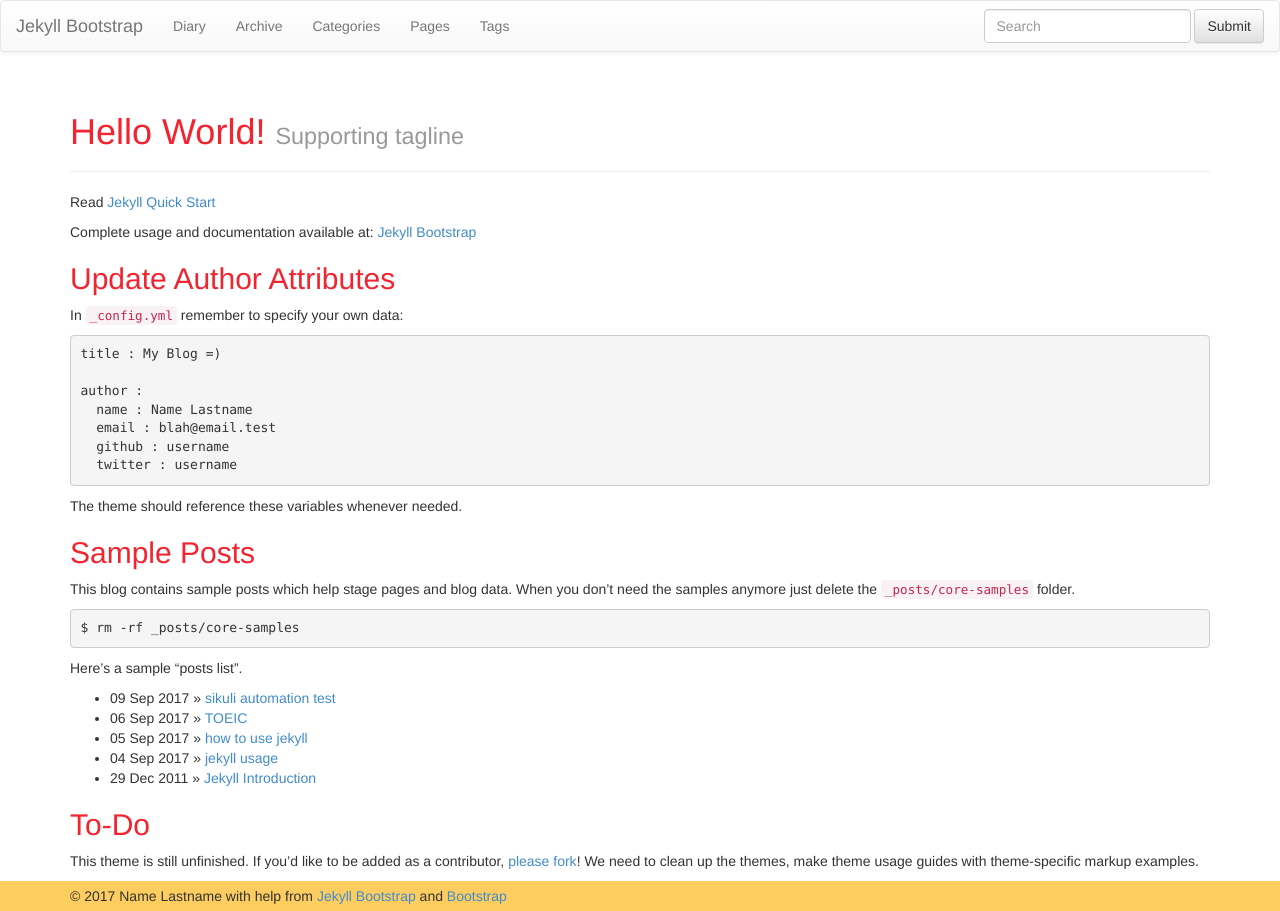
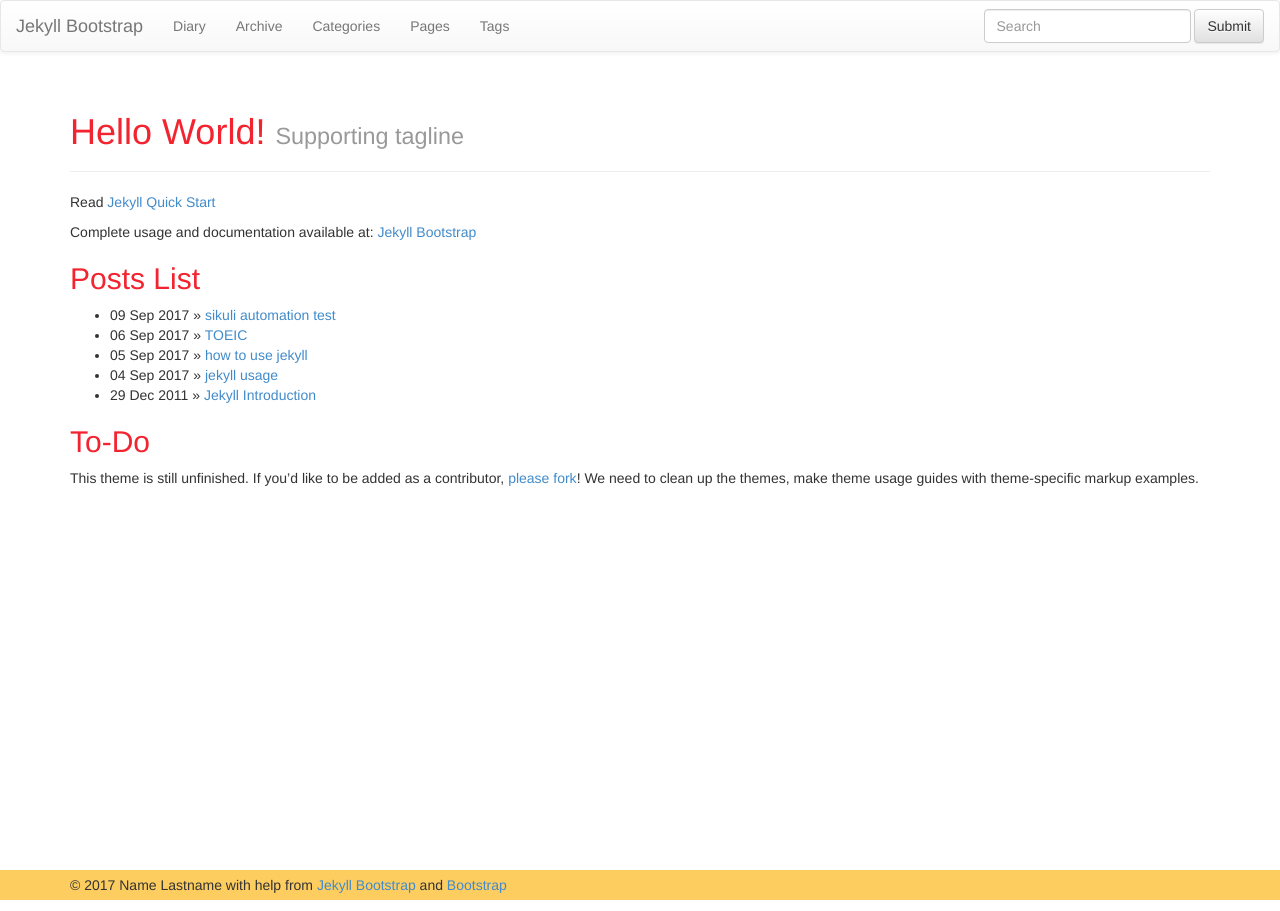
Before and after one commit to notmikeb/notmikeb.github.io, a Jekyll site: the page built from index.md, in a window 1280 px wide. Built offline with Jekyll 4.4.1, drawn with Linux system fonts in a browser that asks for light colours; nearby versions of some CDN libraries.

Commit message:
remove sample descript of index.md

```diff
--- a/index.md
+++ b/index.md
@@ -9,28 +9,7 @@
 
 Complete usage and documentation available at: [Jekyll Bootstrap](http://jekyllbootstrap.com)
 
-## Update Author Attributes
-
-In `_config.yml` remember to specify your own data:
-
-    title : My Blog =)
-
-    author :
-      name : Name Lastname
-      email : blah@email.test
-      github : username
-      twitter : username
-
-The theme should reference these variables whenever needed.
-
-## Sample Posts
-
-This blog contains sample posts which help stage pages and blog data.
-When you don't need the samples anymore just delete the `_posts/core-samples` folder.
-
-    $ rm -rf _posts/core-samples
-
-Here's a sample "posts list".
+## Posts List
 
 <ul class="posts">
   {% for post in site.posts %}
```
